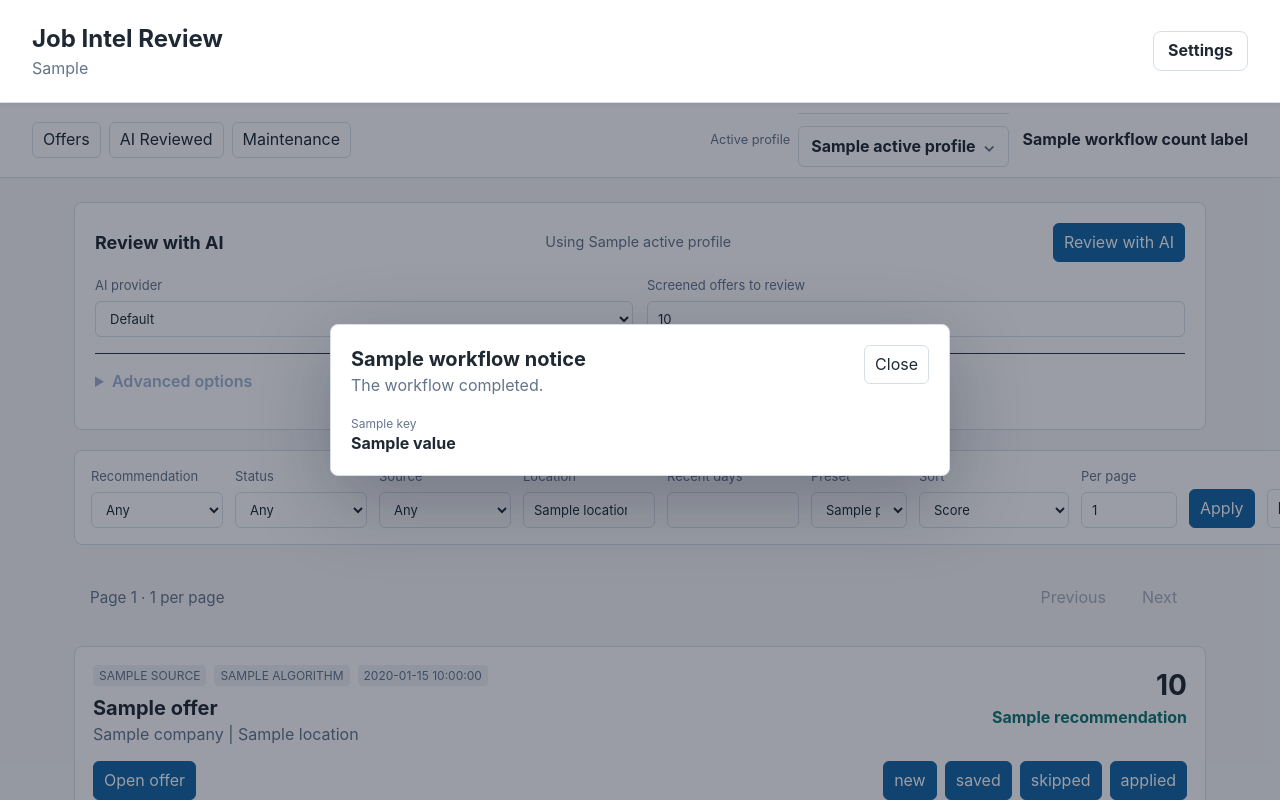
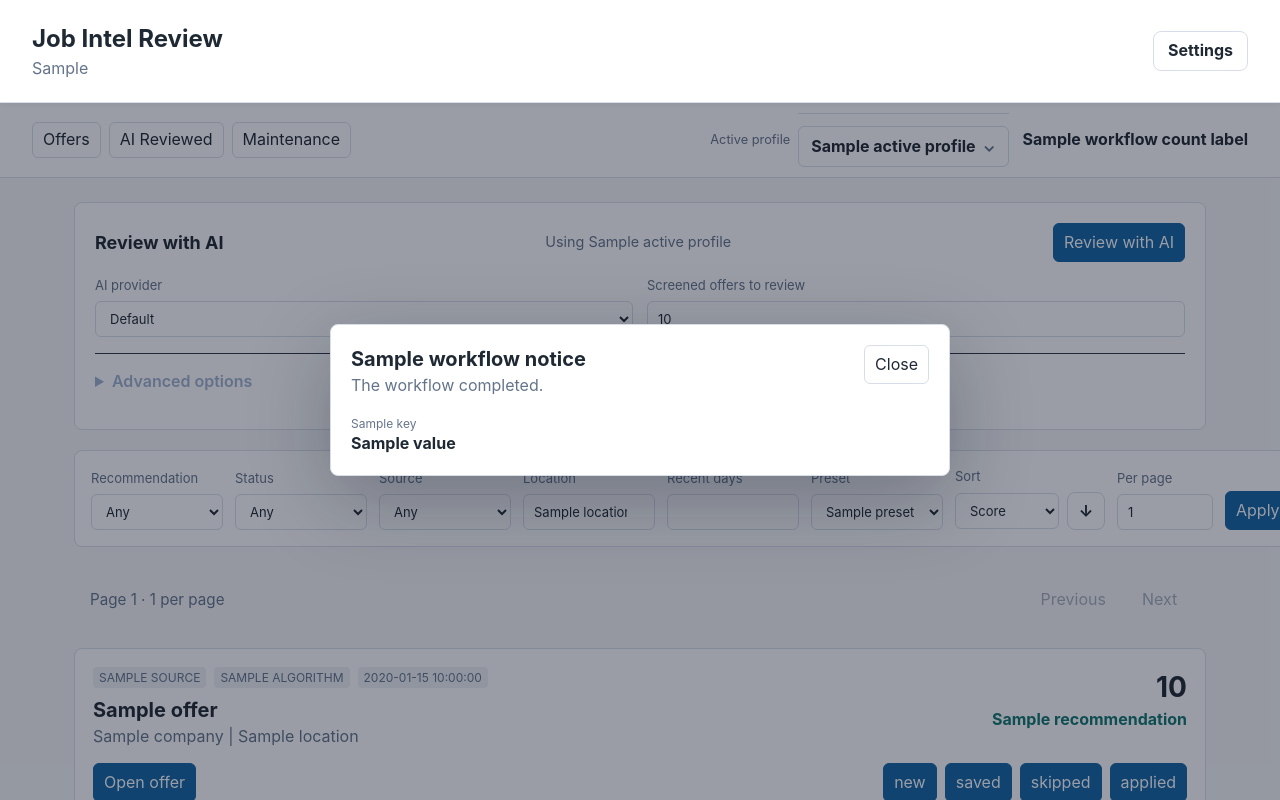
Before and after one commit to mathieu-portfolio/job-intel, a Python web app: template app/ui/templates/index.html in a window 1280 px wide. Run offline with Jinja, Linux system fonts and the light colour scheme; the template is opened without the code that fills it: most values are stand-ins (such as "Sample title", 1, 10 or a date in 2020).

Commit message:
Clean offers sort controls

```diff
--- a/app/ui/routes/workflows.py
+++ b/app/ui/routes/workflows.py
@@ -91,7 +91,7 @@ def register_workflow_routes(app: FastAPI) -> None:
         finally:
             _clear_cancellation_event(request, token)
             _clear_workflow_progress(request, token)
-        return RedirectResponse("/offers?view=ready", status_code=303)
+        return RedirectResponse("/offers", status_code=303)
 
     @app.post("/workflows/rank")
     async def run_rank(request: Request):
--- a/app/ui/static/css/base.css
+++ b/app/ui/static/css/base.css
@@ -342,7 +342,8 @@ main {
   border-radius: 8px;
 }
 
-label {
+label,
+.filter-group {
   display: grid;
   gap: 6px;
   color: var(--muted);
@@ -351,13 +352,28 @@ label {
   min-width: 0;
 }
 
-.filters label:nth-of-type(6),
-.filters label:nth-of-type(8) {
+.filter-label {
+  color: var(--muted);
+}
+
+.filters label.compact-filter {
   flex-basis: 96px;
 }
 
-.filters label:nth-of-type(7) {
+.filters .sort-filter {
   flex-basis: 150px;
+}
+
+.inline-control {
+  align-items: center;
+  display: flex;
+  gap: 8px;
+}
+
+.inline-control select,
+.inline-control input {
+  flex: 1 1 auto;
+  min-width: 0;
 }
 
 .filters button,
@@ -730,3 +746,57 @@ li span {
 .advanced-grid {
   margin-top: 1rem;
 }
+
+
+.visually-hidden {
+  position: absolute;
+  width: 1px;
+  height: 1px;
+  padding: 0;
+  margin: -1px;
+  overflow: hidden;
+  clip: rect(0, 0, 0, 0);
+  white-space: nowrap;
+  border: 0;
+}
+
+.sort-direction-label {
+  display: inline-flex;
+  flex: 0 0 38px;
+  min-width: 38px;
+  padding: 0;
+}
+
+.sort-direction-checkbox {
+  position: absolute;
+  opacity: 0;
+  pointer-events: none;
+}
+
+.sort-direction-icon {
+  align-items: center;
+  background: var(--panel-strong);
+  border: 1px solid var(--line);
+  border-radius: 8px;
+  color: var(--text);
+  cursor: pointer;
+  display: inline-flex;
+  font-size: 16px;
+  font-weight: 700;
+  height: 38px;
+  justify-content: center;
+  width: 38px;
+}
+
+.sort-direction-icon::before {
+  content: "↓";
+}
+
+.sort-direction-checkbox:checked + .sort-direction-icon::before {
+  content: "↑";
+}
+
+.sort-direction-checkbox:focus-visible + .sort-direction-icon {
+  outline: 2px solid var(--accent);
+  outline-offset: 2px;
+}
--- a/app/ui/templates/index.html
+++ b/app/ui/templates/index.html
@@ -130,18 +130,21 @@
             {% endfor %}
           </select>
         </label>
-        <label>
-          Sort
-          <select name="sort">
-            <option value="score_desc" {% if filters.sort == "score_desc" %}selected{% endif %}>Score</option>
-            <option value="ranked_newest" {% if filters.sort == "ranked_newest" %}selected{% endif %}>Ranked newest</option>
-            <option value="offer_newest" {% if filters.sort == "offer_newest" %}selected{% endif %}>Offer newest</option>
-            <option value="recommendation" {% if filters.sort == "recommendation" %}selected{% endif %}>Recommendation</option>
-            <option value="status" {% if filters.sort == "status" %}selected{% endif %}>Status</option>
-            <option value="source" {% if filters.sort == "source" %}selected{% endif %}>Source</option>
-          </select>
-        </label>
-        <label>
+        <div class="filter-group sort-filter">
+          <span class="filter-label">Sort</span>
+          <span class="inline-control">
+            <select name="sort">
+              <option value="score" {% if filters.sort in ["score", "score_desc"] %}selected{% endif %}>Score</option>
+              <option value="date" {% if filters.sort in ["date", "ranked_newest", "offer_newest"] %}selected{% endif %}>Date</option>
+            </select>
+            <label class="sort-direction-label" title="Toggle sort direction">
+              <span class="visually-hidden">Reverse sort direction</span>
+              <input class="sort-direction-checkbox" name="reverse_order" type="checkbox" value="true" {% if filters.reverse_order %}checked{% endif %}>
+              <span class="sort-direction-icon" aria-hidden="true"></span>
+            </label>
+          </span>
+        </div>
+        <label class="compact-filter">
           Per page
           <input name="page_size" type="number" min="1" max="100" value="{{ filters.page_size }}">
         </label>
```
Also changed, not shown: app/ui/routes/pages.py (+31 -36 lines), app/ui/templates/offers.html (+28 -24 lines), app/storage/_reviews_impl.py, app/storage/_scoring_impl.py.
